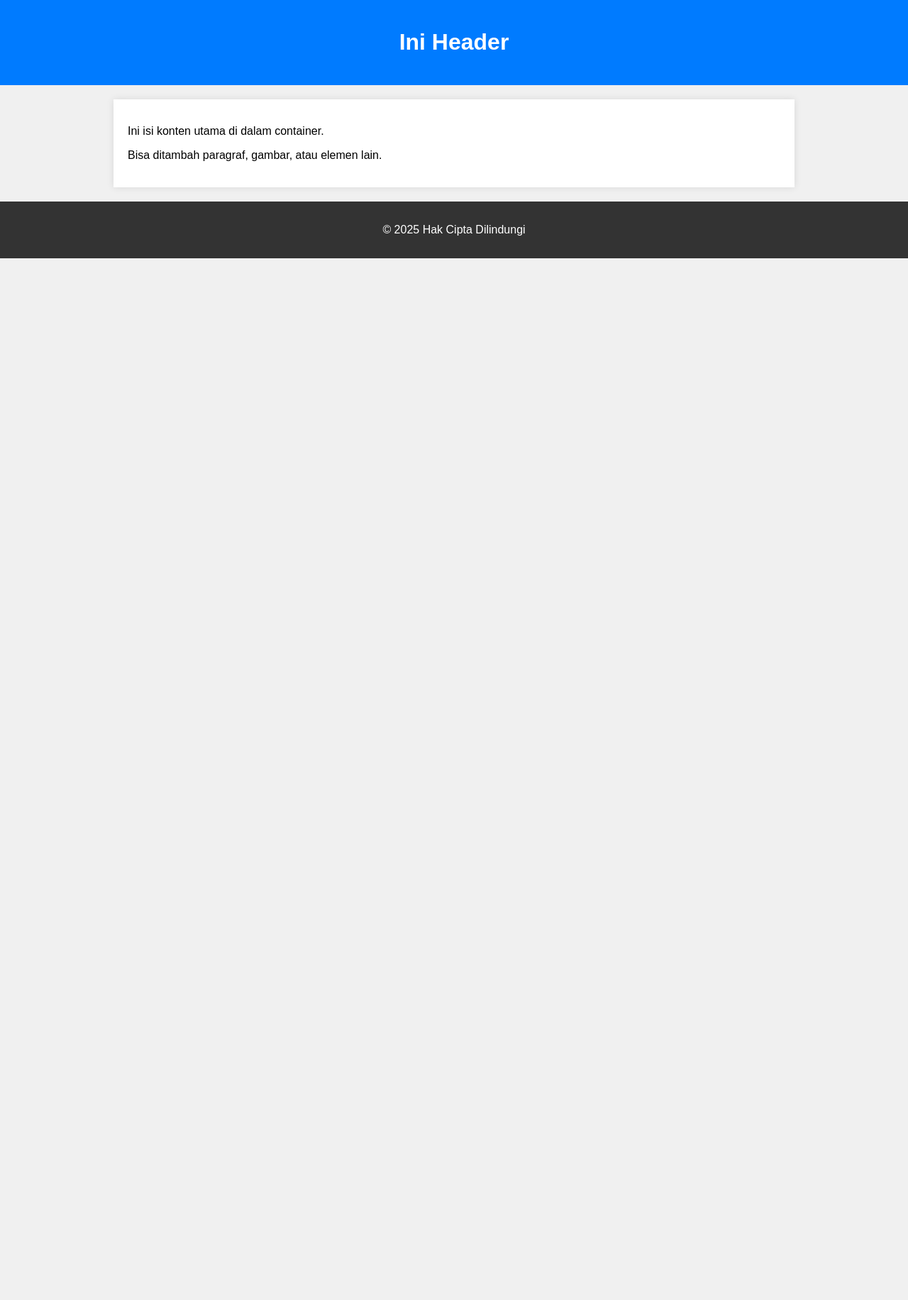
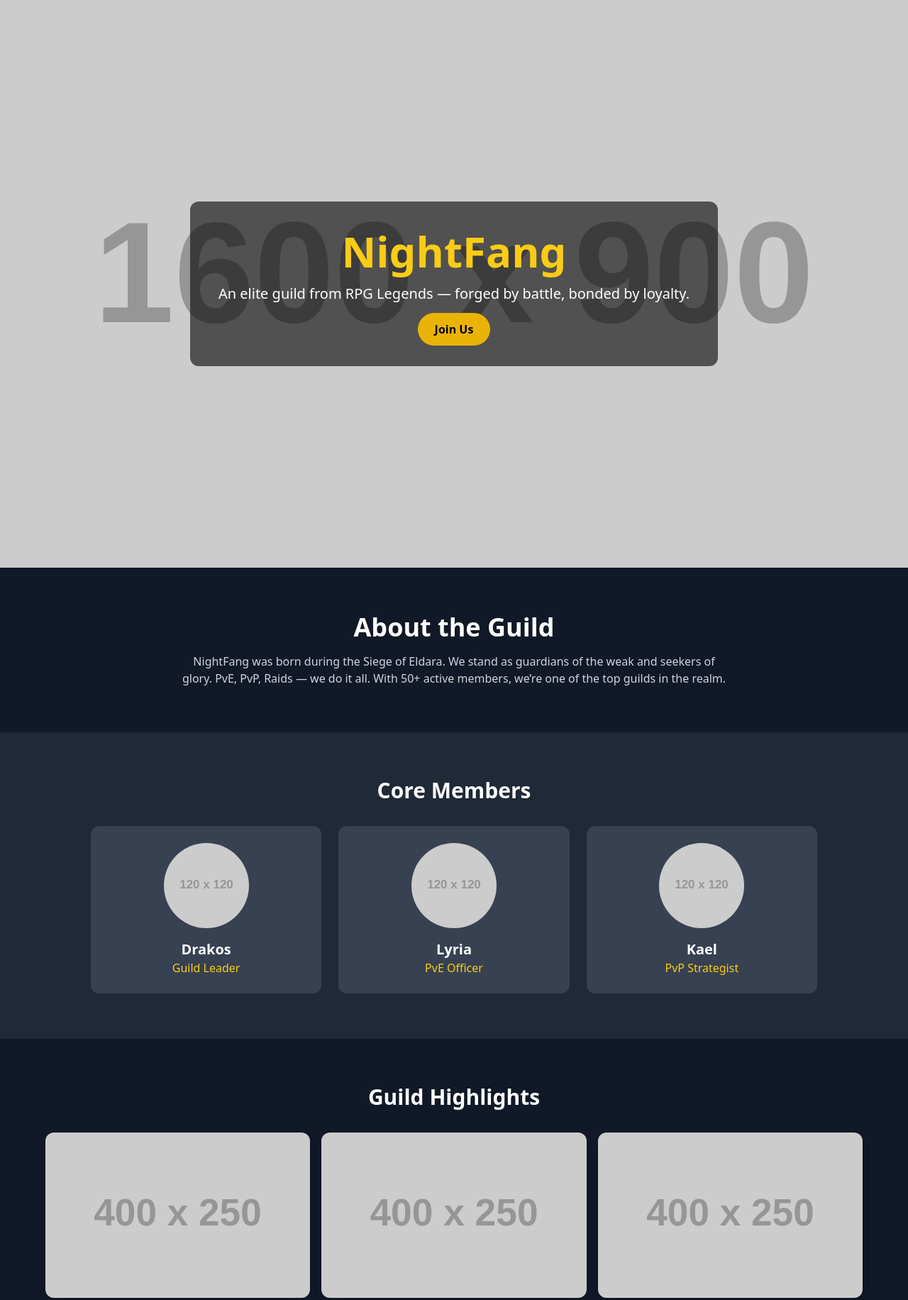
Before and after one commit to harilesmana/artoria.github.io, a plain HTML site: page index.html in a window 1280 px wide. Shown: the top 1832 px of the page at 71% size. Before the commit the page ends 800 px from the top, so only its background shows below. Drawn offline with nearby package versions, Linux system fonts and the light colour scheme; placeholder pictures from the web are drawn by us.

Commit message:
Update index.html

```diff
--- a/index.html
+++ b/index.html
@@ -1,64 +1,76 @@
 <!DOCTYPE html>
 <html lang="en">
 <head>
-<meta charset="UTF-8" />
-<meta name="viewport" content="width=device-width, initial-scale=1" />
-<title>Header Footer Container</title>
-<style>
-  /* Reset dasar */
-  * {
-    box-sizing: border-box;
-  }
+  <meta charset="UTF-8" />
+  <meta name="viewport" content="width=device-width, initial-scale=1.0" />
+  <title>NightFang Guild - RPG Legends</title>
+  <script src="https://cdn.tailwindcss.com"></script>
+</head>
+<body class="bg-gray-950 text-white font-sans">
 
-  body {
-    margin: 0;
-    font-family: Arial, sans-serif;
-    background: #f0f0f0;
-  }
+  <!-- Hero / Banner -->
+  <section class="h-screen bg-cover bg-center flex items-center justify-center" style="background-image: url('https://via.placeholder.com/1600x900?text=Guild+Banner');">
+    <div class="bg-black bg-opacity-60 p-10 rounded-xl text-center">
+      <h1 class="text-6xl font-bold text-yellow-400 mb-4">NightFang</h1>
+      <p class="text-xl mb-6">An elite guild from RPG Legends — forged by battle, bonded by loyalty.</p>
+      <a href="#join" class="bg-yellow-500 hover:bg-yellow-600 text-black font-bold py-3 px-6 rounded-full">Join Us</a>
+    </div>
+  </section>
 
-  /* Header */
-  header {
-    background-color: #007bff;
-    color: white;
-    padding: 20px;
-    text-align: center;
-  }
+  <!-- About / Lore -->
+  <section class="py-16 px-6 bg-gray-900 text-center">
+    <h2 class="text-4xl font-bold mb-4">About the Guild</h2>
+    <p class="max-w-3xl mx-auto text-gray-300">NightFang was born during the Siege of Eldara. We stand as guardians of the weak and seekers of glory. PvE, PvP, Raids — we do it all. With 50+ active members, we’re one of the top guilds in the realm.</p>
+  </section>
 
-  /* Container utama */
-  .container {
-    max-width: 960px;
-    margin: 20px auto; /* center dan beri margin atas bawah */
-    padding: 20px;
-    background-color: white;
-    box-shadow: 0 0 10px rgba(0,0,0,0.1);
-  }
+  <!-- Officers / Members -->
+  <section class="py-16 px-6 bg-gray-800">
+    <h2 class="text-3xl font-bold text-center mb-8">Core Members</h2>
+    <div class="grid md:grid-cols-3 gap-6 max-w-5xl mx-auto text-center">
+      <div class="bg-gray-700 p-6 rounded-xl">
+        <img src="https://via.placeholder.com/120" class="mx-auto rounded-full mb-4" alt="Leader">
+        <h3 class="text-xl font-bold">Drakos</h3>
+        <p class="text-yellow-400">Guild Leader</p>
+      </div>
+      <div class="bg-gray-700 p-6 rounded-xl">
+        <img src="https://via.placeholder.com/120" class="mx-auto rounded-full mb-4" alt="Officer">
+        <h3 class="text-xl font-bold">Lyria</h3>
+        <p class="text-yellow-400">PvE Officer</p>
+      </div>
+      <div class="bg-gray-700 p-6 rounded-xl">
+        <img src="https://via.placeholder.com/120" class="mx-auto rounded-full mb-4" alt="Officer">
+        <h3 class="text-xl font-bold">Kael</h3>
+        <p class="text-yellow-400">PvP Strategist</p>
+      </div>
+    </div>
+  </section>
 
-  /* Footer */
-  footer {
-    background-color: #333;
-    color: white;
-    text-align: center;
-    padding: 15px 10px;
-    position: relative;
-    bottom: 0;
-    width: 100%;
-  }
-</style>
-</head>
-<body>
+  <!-- Achievements / Gallery -->
+  <section class="py-16 px-6 bg-gray-900">
+    <h2 class="text-3xl font-bold text-center mb-8">Guild Highlights</h2>
+    <div class="grid md:grid-cols-3 gap-4 max-w-6xl mx-auto">
+      <img src="https://via.placeholder.com/400x250" class="rounded-xl shadow-lg" alt="Raid 1">
+      <img src="https://via.placeholder.com/400x250" class="rounded-xl shadow-lg" alt="Raid 2">
+      <img src="https://via.placeholder.com/400x250" class="rounded-xl shadow-lg" alt="PvP Tournament">
+    </div>
+  </section>
 
-<header>
-  <h1>Ini Header</h1>
-</header>
+  <!-- Join Us Section -->
+  <section id="join" class="py-16 px-6 bg-yellow-500 text-black text-center">
+    <h2 class="text-3xl font-bold mb-4">Want to Join NightFang?</h2>
+    <p class="mb-6">We’re always looking for active, skilled, and fun members. Discord is required. Apply now and be part of our legacy.</p>
+    <a href="https://discord.gg/yourguild" target="_blank" class="bg-black hover:bg-gray-800 text-white font-bold py-3 px-6 rounded-full">Join Discord</a>
+  </section>
 
-<div class="container">
-  <p>Ini isi konten utama di dalam container.</p>
-  <p>Bisa ditambah paragraf, gambar, atau elemen lain.</p>
-</div>
-
-<footer>
-  <p>© 2025 Hak Cipta Dilindungi</p>
-</footer>
+  <!-- Footer -->
+  <footer class="py-10 bg-gray-950 text-center text-gray-400">
+    <p>&copy; 2025 NightFang Guild. All rights reserved.</p>
+    <div class="mt-4 space-x-4">
+      <a href="#" class="hover:text-white">Facebook</a>
+      <a href="#" class="hover:text-white">YouTube</a>
+      <a href="#" class="hover:text-white">Guild Ranking</a>
+    </div>
+  </footer>
 
 </body>
 </html>
```
